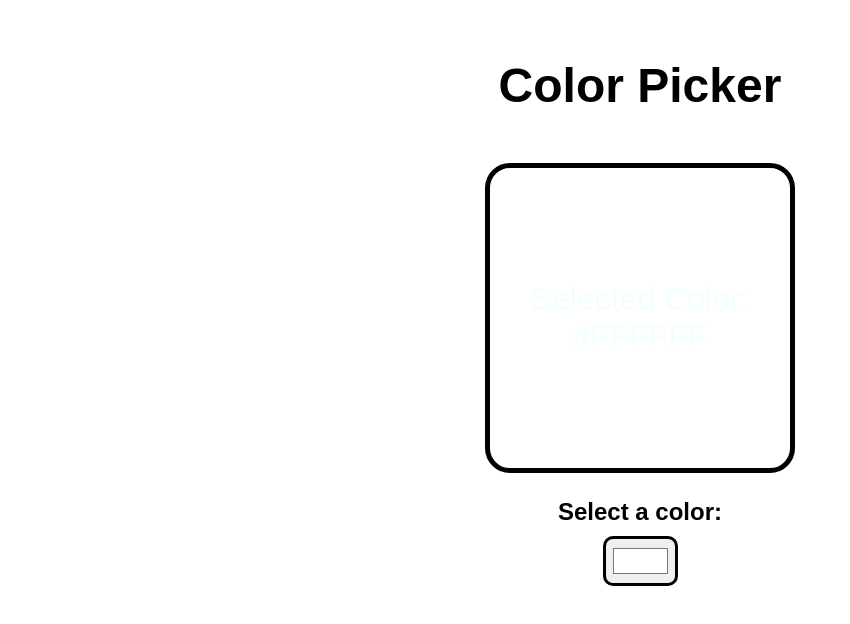
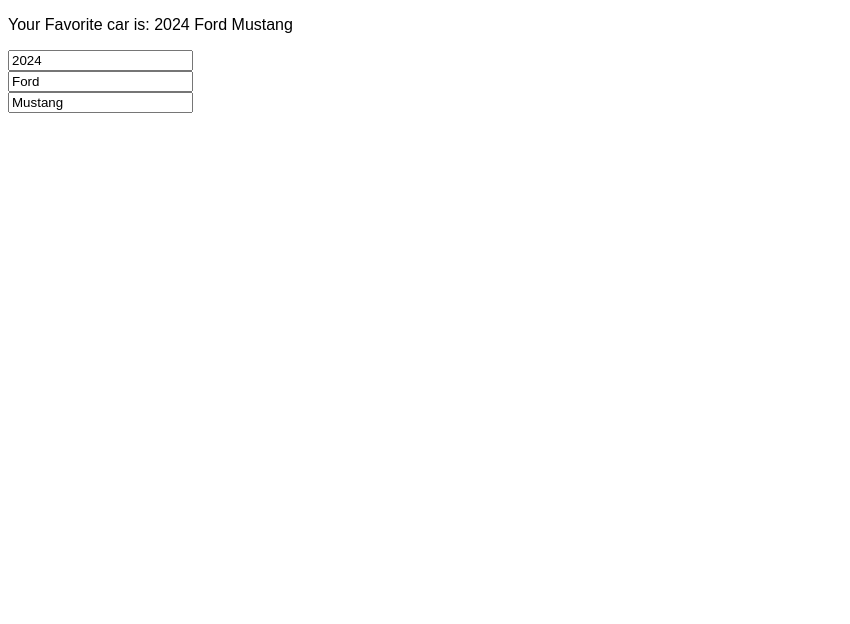
Before and after one commit to AnujAcharya2338/Learning_more_react, a React (Vite) app: page / in a window 1280 px wide. Shown: the top 624 px of the page, without its empty margins (0-850 px from the left). Built offline with nearby package versions, Linux system fonts and the light colour scheme.

Commit message:
update state of a object

```diff
--- a/src/App.jsx
+++ b/src/App.jsx
@@ -1,10 +1,11 @@
 import React from "react";
-import ColorPicker from "./ColorPicker";
+import ColorPicker from "../../completed/ColorPicker";
+import MyComponent1 from "./MyComponent1";
 function App() {
 
 
   return(<>
-  <ColorPicker></ColorPicker>
+  <MyComponent1></MyComponent1>
   </>);
 }
 export default App;
--- a/src/ColorPicker.jsx
+++ /dev/null
@@ -1,29 +0,0 @@
-
-import React, {useState} from 'react';
-
-function ColorPicker(){
-
-    const [color, setColor] = useState('#FFFFFF')
-
-    function HandleColorChage(event){
-        setColor(event.target.value);
-    }
-
-    return(
-        <>
-        <div className='color-picker-container'>
-            <h1>
-                Color Picker
-            </h1>
-            <div className='color-display' style={{backgroundColor: color}}>
-                <p>
-                    Selected Color: {color}
-                </p>
-            </div>
-            <label htmlFor="">Select a color:</label>
-            <input type="color" value={color} onChange={HandleColorChage} />
-        </div>
-        </>
-    )
-}
-export default ColorPicker
--- /dev/null
+++ b/src/MyComponent1.jsx
@@ -0,0 +1,34 @@
+import React, { StrictMode, useState } from "react";
+
+function MyComponent1() {
+  const [car, setCar] = useState({
+    year: 2024,
+    make: "Ford",
+    model: "Mustang",
+  });
+
+  function HandleYearChange(event){
+    setCar(c => ({...c, year:event.target.value}));
+  }
+  function HandleMakeChange(event){
+    setCar(c => ({...c, make:event.target.value}))
+  }
+
+  function HandleModelChange(event){
+    setCar(c => ({...c, model:event.target.value}))
+
+  }
+
+
+  return <>
+  <div>
+   <p>Your Favorite car is: {car.year} {car.make} {car.model}</p>
+    <input type="number" value={car.year} onChange={HandleYearChange} /><br />
+    <input type="text" value={car.make} onChange={HandleMakeChange} /><br />
+    <input type="text" value={car.model} onChange={HandleModelChange}/><br />
+
+  </div>
+  </>;
+}
+
+export default MyComponent1;
```
